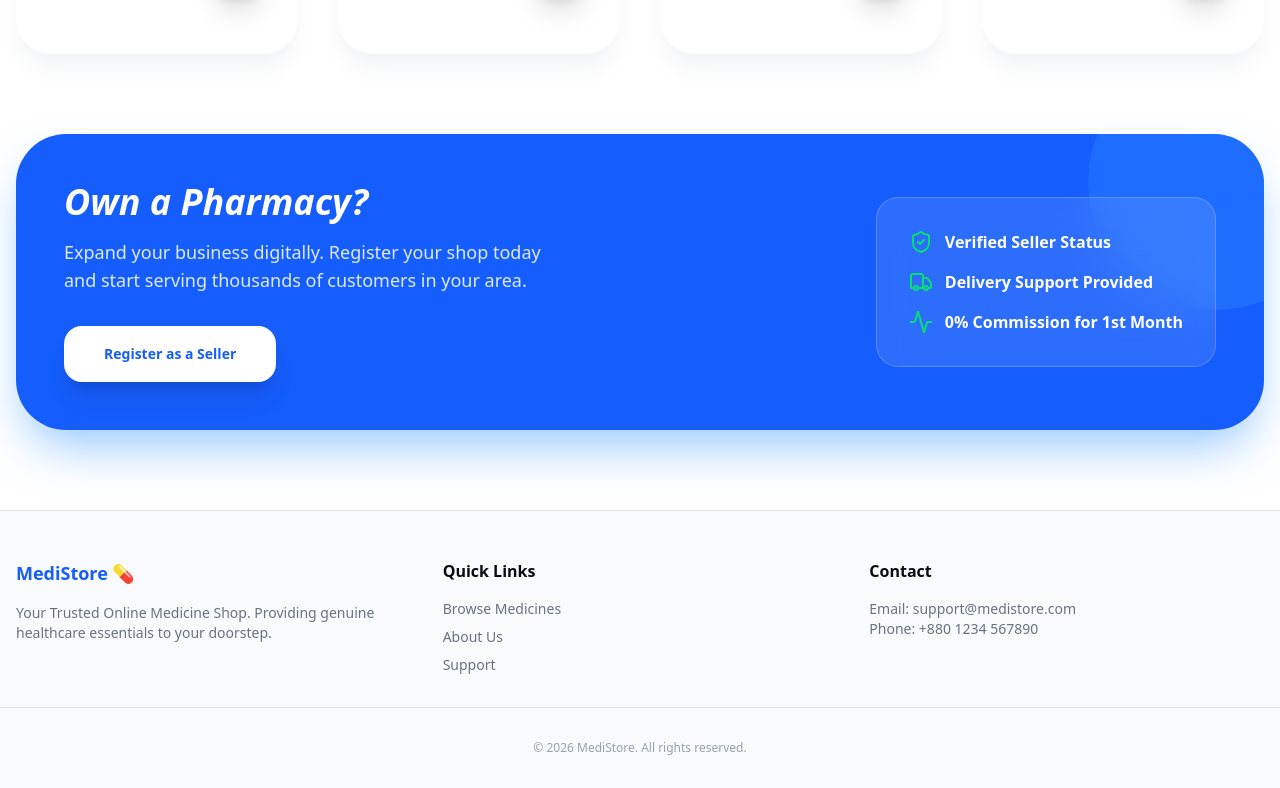
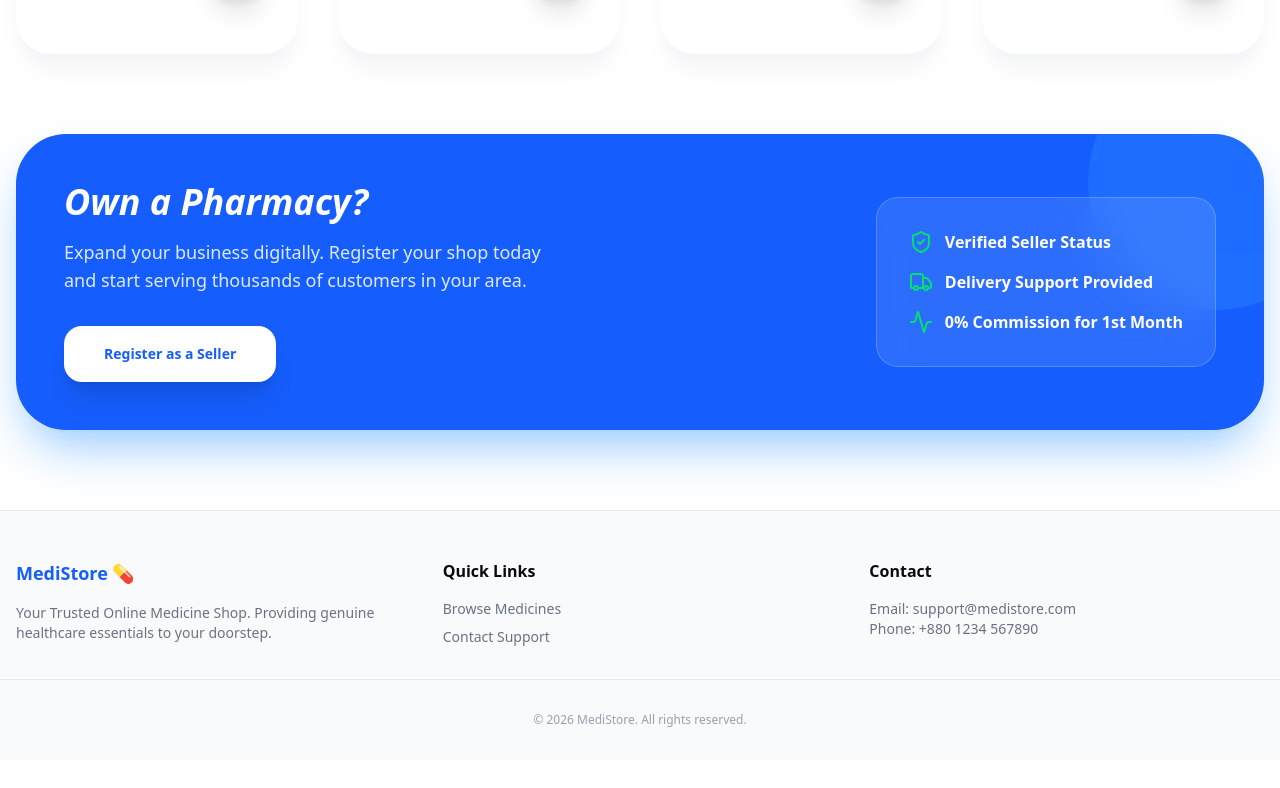
Before and after one commit to HST159075/medistore-cliant, a Next.js app: page / in a window 1280 px wide. Shown: the part 2033-2821 px from the top of the page. After the commit the page ends 2793 px from the top, so only its background shows below. Built offline with nearby package versions, Linux system fonts and the light colour scheme.

Commit message:
modified:   src/components/Footer.tsx,Navbar.tsx, auth client.ts

```diff
--- a/src/components/Footer.tsx
+++ b/src/components/Footer.tsx
@@ -14,8 +14,7 @@ const Footer = () => {
           <h4 className="font-semibold mb-4">Quick Links</h4>
           <ul className="text-gray-500 space-y-2 text-sm">
             <li><Link href="/shop">Browse Medicines</Link></li>
-            <li><Link href="/about">About Us</Link></li>
-            <li><Link href="/contact">Support</Link></li>
+            <li><a href="mailto:support@medistore.com" className="hover:text-blue-600">Contact Support</a></li>
           </ul>
         </div>
         <div>
--- a/src/components/Navbar.tsx
+++ b/src/components/Navbar.tsx
@@ -42,7 +42,7 @@ const Navbar = () => {
             asChild
             className="relative rounded-full"
           >
-            <Link href="/cart">
+            <Link href="/checkout">
               <ShoppingCart className="h-5 w-5 text-gray-600" />
               <span className="absolute top-1 right-1 bg-blue-600 text-white text-[10px] w-4 h-4 flex items-center justify-center rounded-full border-2 border-white">
                 0
--- a/src/lib/auth.client.ts
+++ b/src/lib/auth.client.ts
@@ -3,7 +3,7 @@ import { createAuthClient } from "better-auth/react";
 export const authClient = createAuthClient({
   baseURL:
     process.env.NEXT_PUBLIC_BACKEND_URL ||
-    "https://medistore-server.vercel.app",
+    "https://medistore-dusky.vercel.app",
   user: {
     additionalFields: {
       role: {
```
